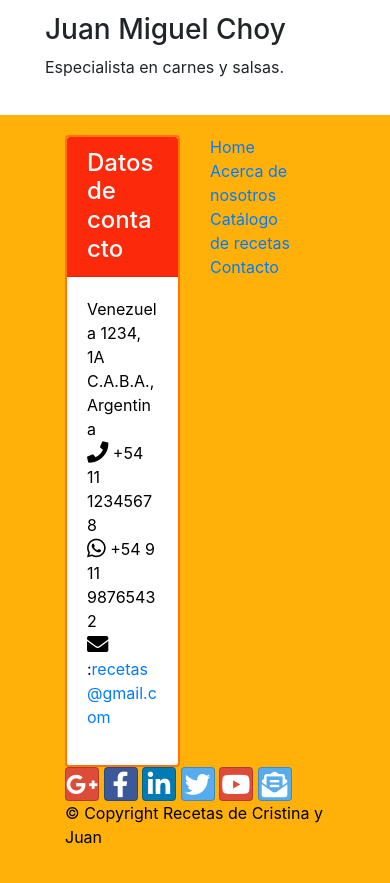
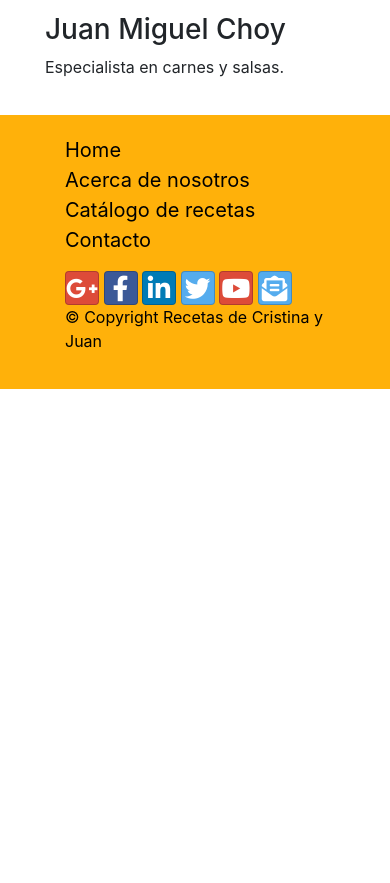
Before and after one commit to juanchoy30/final-assignment-recetas-juan-cristina, a website: page index.html in a window 390 px wide. Shown: the part 1384-2267 px from the top of the page. After the commit the page ends 1773 px from the top, so only its background shows below. Drawn offline with nearby package versions, Linux system fonts and the light colour scheme.

Commit message:
End 06/04/2020

```diff
--- a/css/styles.scss
+++ b/css/styles.scss
@@ -69,8 +69,20 @@ $hoverColor: #0affbe;
 .tab-pane li a:hover {
     text-decoration: none;
     color: $hoverColor;
+    font-weight: bold;
 }
 
-.card-body .addcard {
-    background-color: blue;
+.linkStyled, .linkStyled:visited {
+    color: black;
+    font-size: 20px;
 }
+
+.linkStyled:hover {
+    text-decoration: none;
+    color: #0a4bff;
+    font-weight: bold;
+}
+
+.bg-grey {
+    background-color: $lt-gray;
+}
--- a/index.html
+++ b/index.html
@@ -194,10 +194,10 @@
         <footer class="footer">
             <div class="container">
                 <div class="row">
-                    <div class="col-6 col-sm-5 col-md-3">
+                    <div class="col-md-4 col-lg-3 d-none d-md-block">
                         <div class="card">
                             <h4 class="card-header">Datos de contacto</h4>
-                            <div class="card-body">
+                            <div class="card-body bg-grey">
                                 <address>
                                     Venezuela 1234, 1A <br>
                                     C.A.B.A., Argentina <br>
@@ -208,15 +208,15 @@
                             </div>
                         </div>
                     </div>
-                    <div class="col-5 col-sm-2 col-md-3">
+                    <div class="col-12 col-sm-6 col-md-3 col-lg-3">
                         <ul class="list-unstyled">
-                            <li><a href="#">Home</a></li>
-                            <li><a href="#">Acerca de nosotros</a></li>
-                            <li><a href="#">Catálogo de recetas</a></li>
-                            <li><a href="#">Contacto</a></li>
+                            <li><a class="linkStyled" href="#">Home</a></li>
+                            <li><a class="linkStyled" href="#">Acerca de nosotros</a></li>
+                            <li><a class="linkStyled" href="#">Catálogo de recetas</a></li>
+                            <li><a class="linkStyled" href="#">Contacto</a></li>
                         </ul>
                     </div>
-                    <div class="col-12 col-sm-4 col-md-5">
+                    <div class="col-12 col-sm-6 col-md-4 col-lg-5">
                         <div>
                             <a class="btn btn-social-icon btn-google" href="http://google.com/+"><i class="fab fa-google-plus-g"></i></a>
                             <a class="btn btn-social-icon btn-facebook" href="http://www.facebook.com/profile.php?id="><i class="fab fa-facebook-f"></i></a>
```
Also changed, not shown: css/styles.css.
